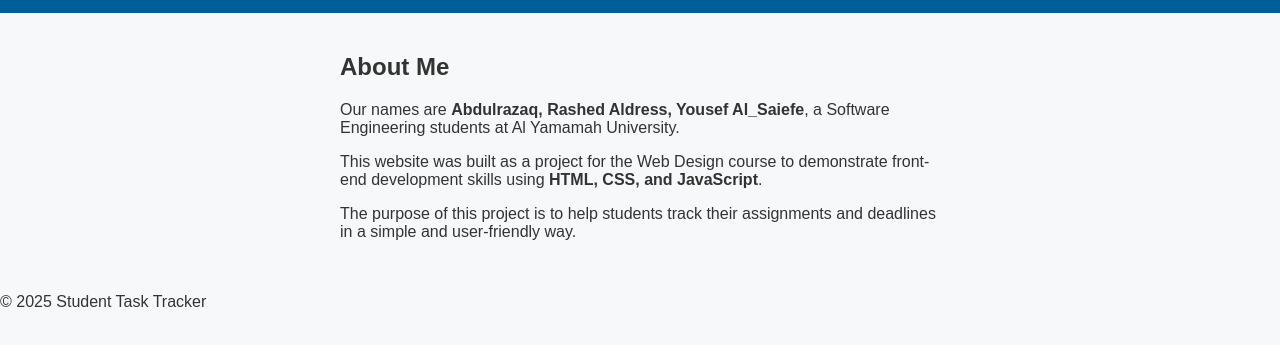
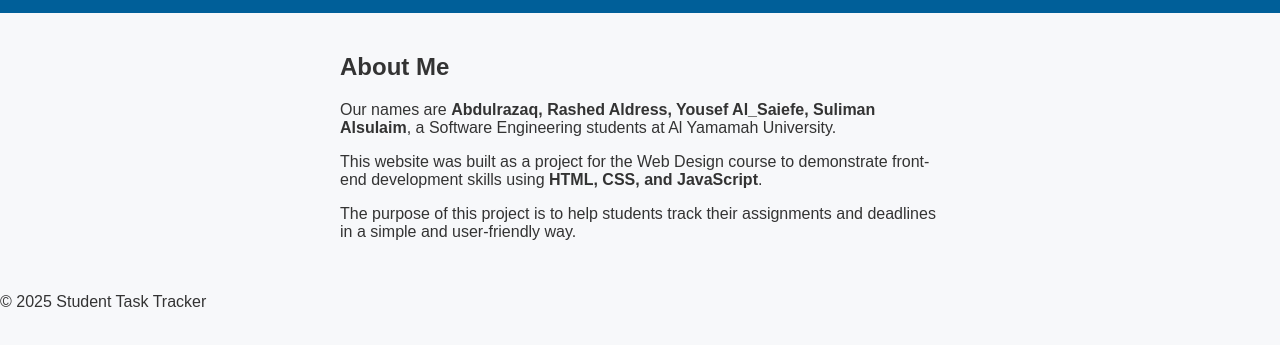
Before and after one commit to S8Lm/CIS-201_20251, a plain HTML site: page about 3.html in a window 1280 px wide. Shown: the part 115-460 px from the top of the page. Drawn offline with Linux system fonts and the light colour scheme.

Commit message:
Update about 3.html

```diff
--- a/about 3.html
+++ b/about 3.html
@@ -21,7 +21,7 @@
   <main>
     <section style="max-width: 600px; margin: 0 auto; text-align: left;">
       <h2>About Me</h2>
-      <p>Our names are <strong>Abdulrazaq, Rashed Aldress, Yousef Al_Saiefe</strong>, a Software Engineering students at Al Yamamah University.</p>
+      <p>Our names are <strong>Abdulrazaq, Rashed Aldress, Yousef Al_Saiefe, Suliman Alsulaim</strong>, a Software Engineering students at Al Yamamah University.</p>
       <p>This website was built as a project for the Web Design course to demonstrate front-end development skills using <strong>HTML, CSS, and JavaScript</strong>.</p>
       <p>The purpose of this project is to help students track their assignments and deadlines in a simple and user-friendly way.</p>
     </section>
```
